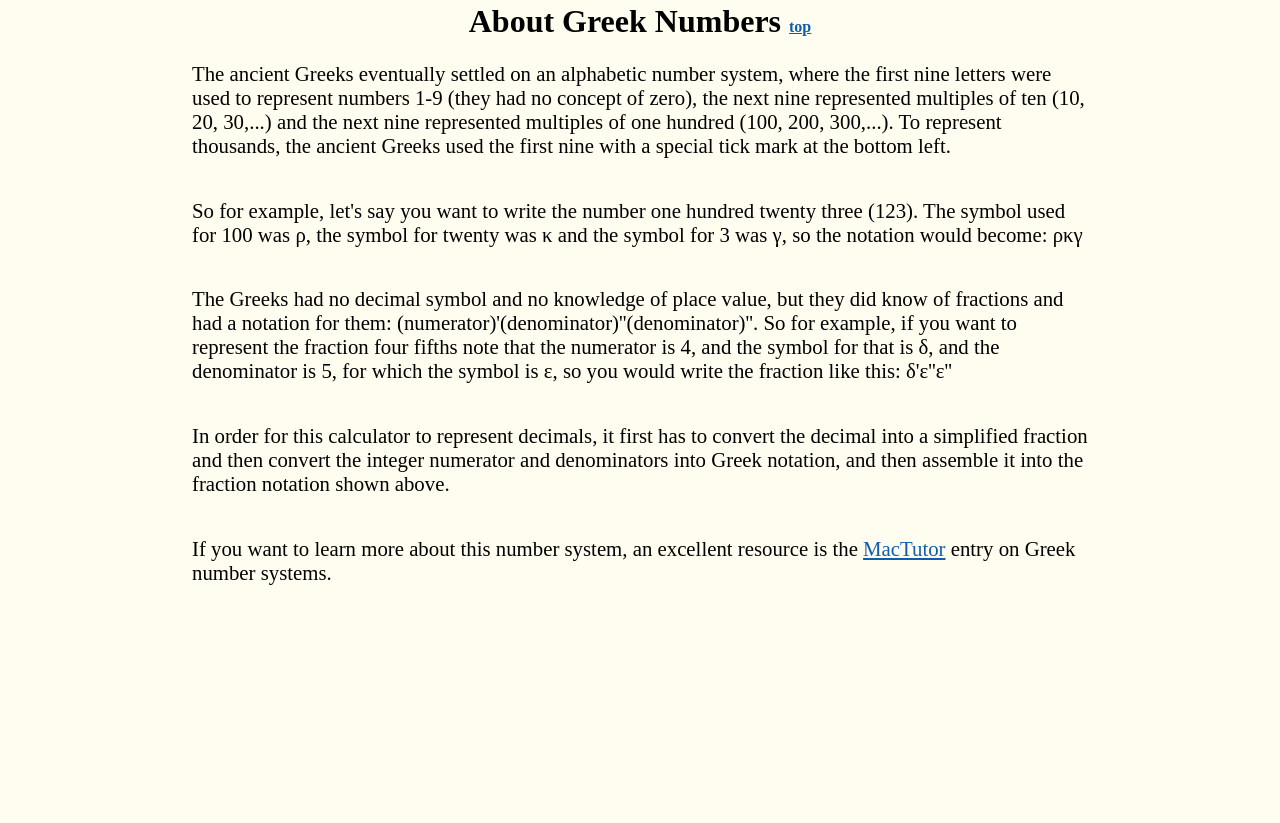
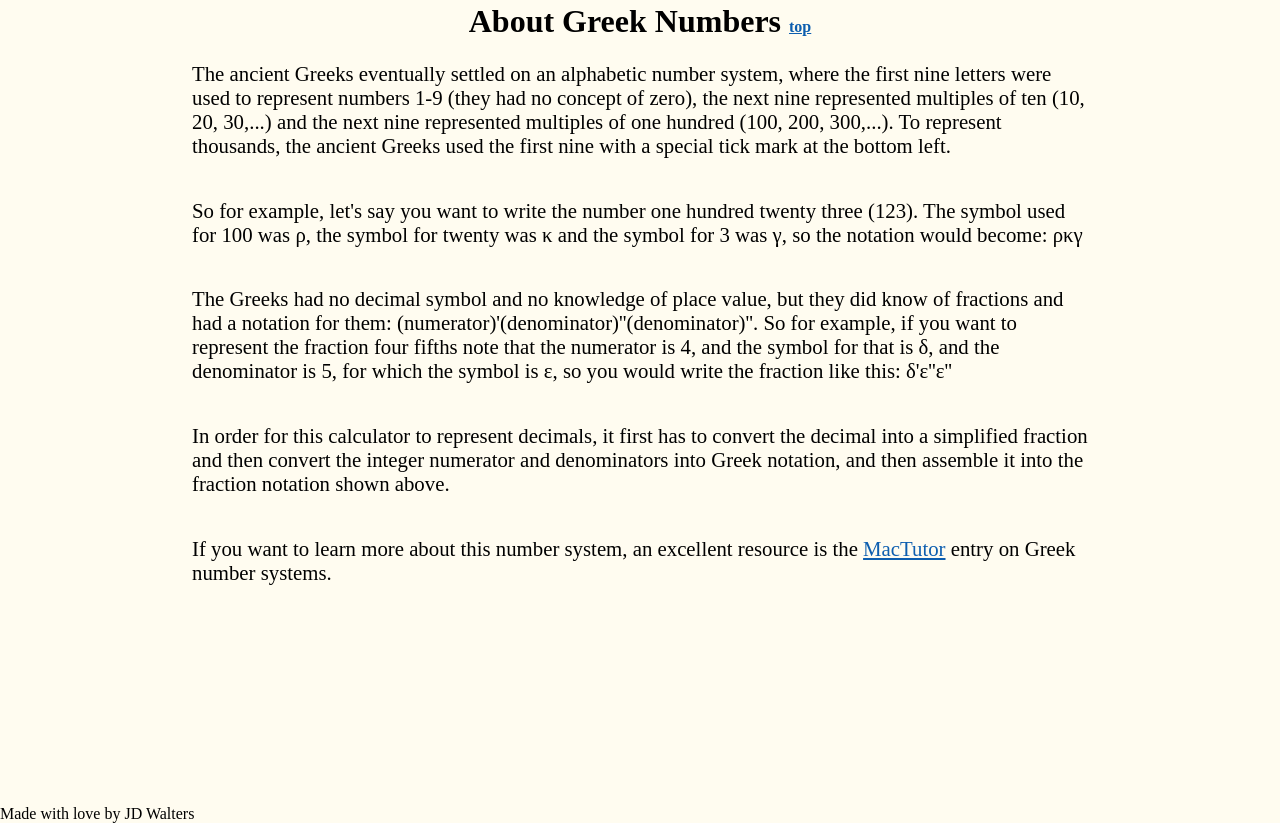
Before and after one commit to Heyzeus85/greek-calculator, a plain HTML site: page index.html in a window 1280 px wide. Shown: the part 828-1651 px from the top of the page. Drawn offline with nearby package versions, Linux system fonts and the light colour scheme; a web font is replaced by a local one.

Commit message:
Add files via upload

```diff
--- a/index.html
+++ b/index.html
@@ -90,6 +90,7 @@
         </p>
     </div>
 
+    <footer id="#footer">Made with love by JD Walters</footer>
     <script src="script.js"></script>
 </body>
 </html>
```
